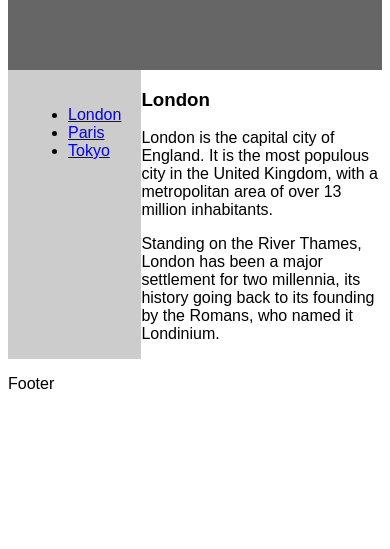
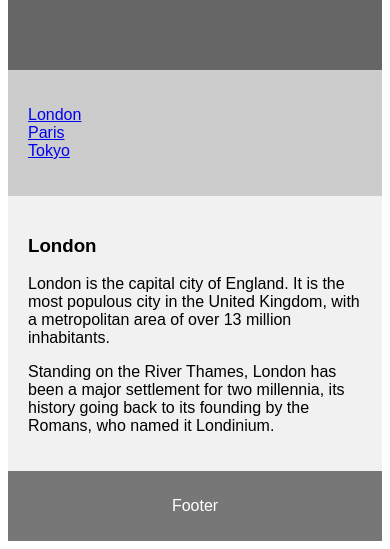
Before and after one commit to lailahgrant/lailahgrant.io.w3schoolsNext, a website: page index.html in a window 390 px wide. Shown: the part 380-929 px from the top of the page. Before the commit the page ends 844 px from the top, so only its background shows below. Drawn offline with Linux system fonts and the light colour scheme.

Commit message:
css flex with responsiveness

```diff
--- a/index.html
+++ b/index.html
@@ -31,6 +31,33 @@ nav{
 flex:1;
 background: #ccc;
 padding: 20px;
+}
+/* style the list inside the menu */
+nav ul {
+  list-style-type: none;
+  padding: 0;
+}
+/* style the content */
+article{
+  -webkit-flex:3;
+  -ms-flex:3;
+  flex: 3;
+  background: #f1f1f1;
+  padding: 20px;
+}
+/* Style the footer */
+footer {
+  background-color: #777;
+  padding: 10px;
+  text-align: center;
+  color: white;
+}
+/* Responsive layout - makes the menu and the content (inside the section) sit on top of each other instead of next to each other */
+@media (max-width:600px) {
+  section {
+    -webkit-flex-direction: column;
+    flex-direction: column;
+  }
 }
 
 </style>
```
